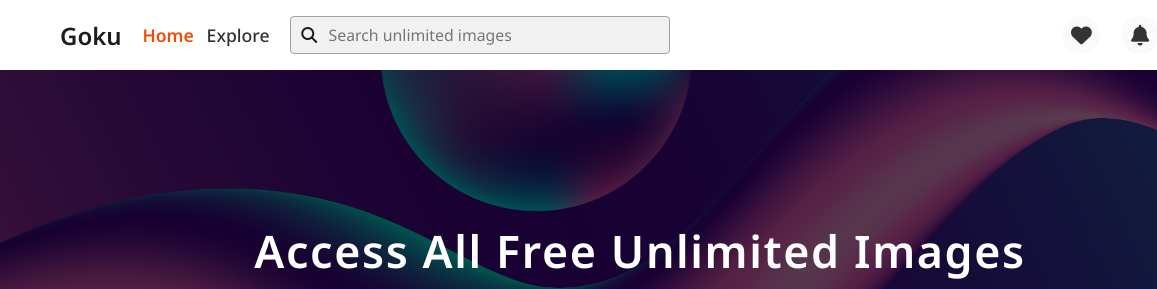
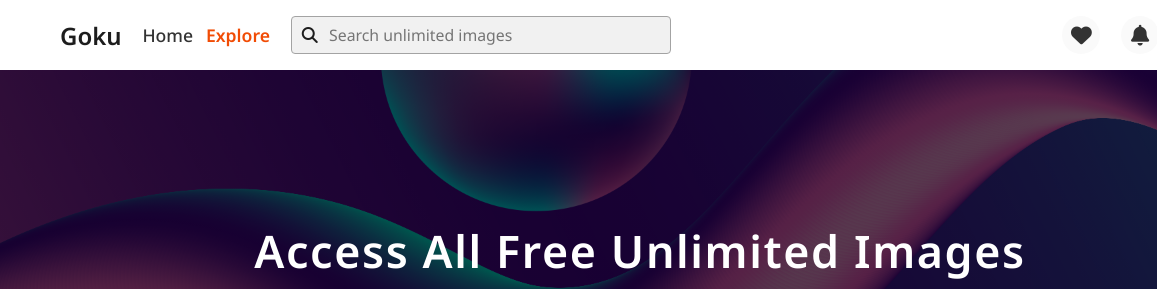
Before and after one commit to gokarna123-goku/photo-collection, a plain HTML site: page explore.html in a window 1280 px wide. Shown: the top 289 px of the page, 0-1157 px from the left. Drawn offline with Linux system fonts and the light colour scheme.

Commit message:
worked on the active class

```diff
--- a/explore.html
+++ b/explore.html
@@ -22,8 +22,8 @@
                     <a href="./index.html">Goku</a>
                 </div>
                 <div class="nav_items">
-                    <a href="./index.html" class="active">Home</a>
-                    <a href="./explore.html">Explore</a>
+                    <a href="./index.html">Home</a>
+                    <a href="./explore.html" class="active">Explore</a>
                 </div>
                 <div class="search_section">
                     <i class="fa-solid fa-search"></i>
```
Also changed, not shown: favourite.html (+1 -1 lines).
